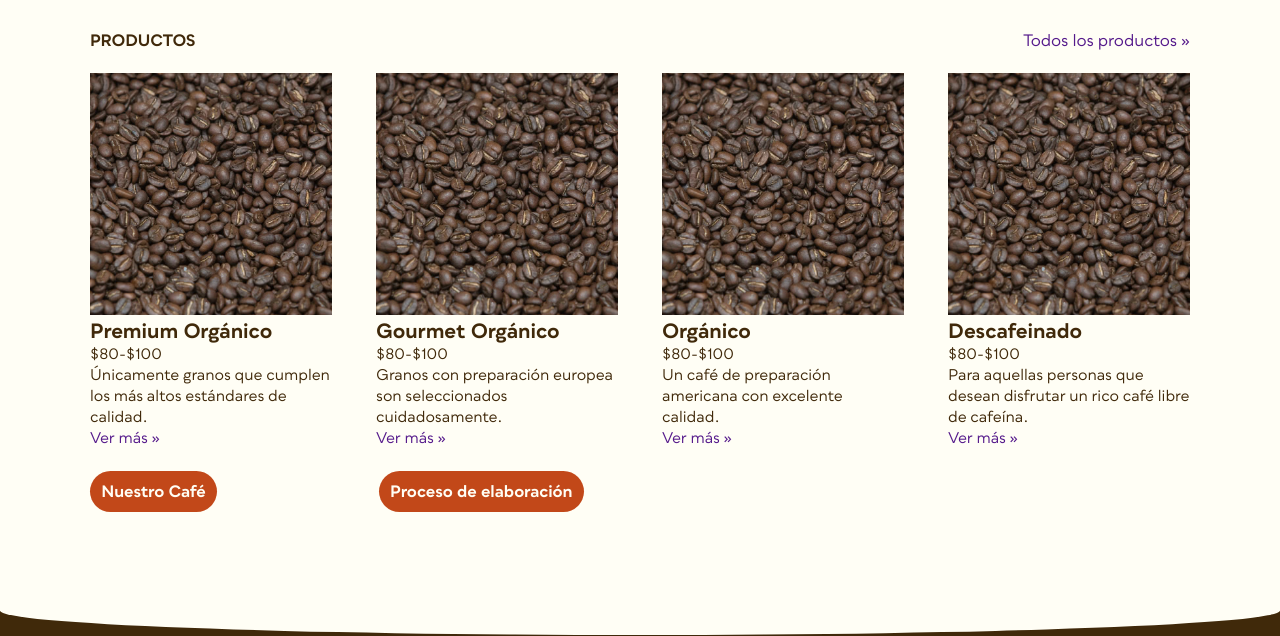
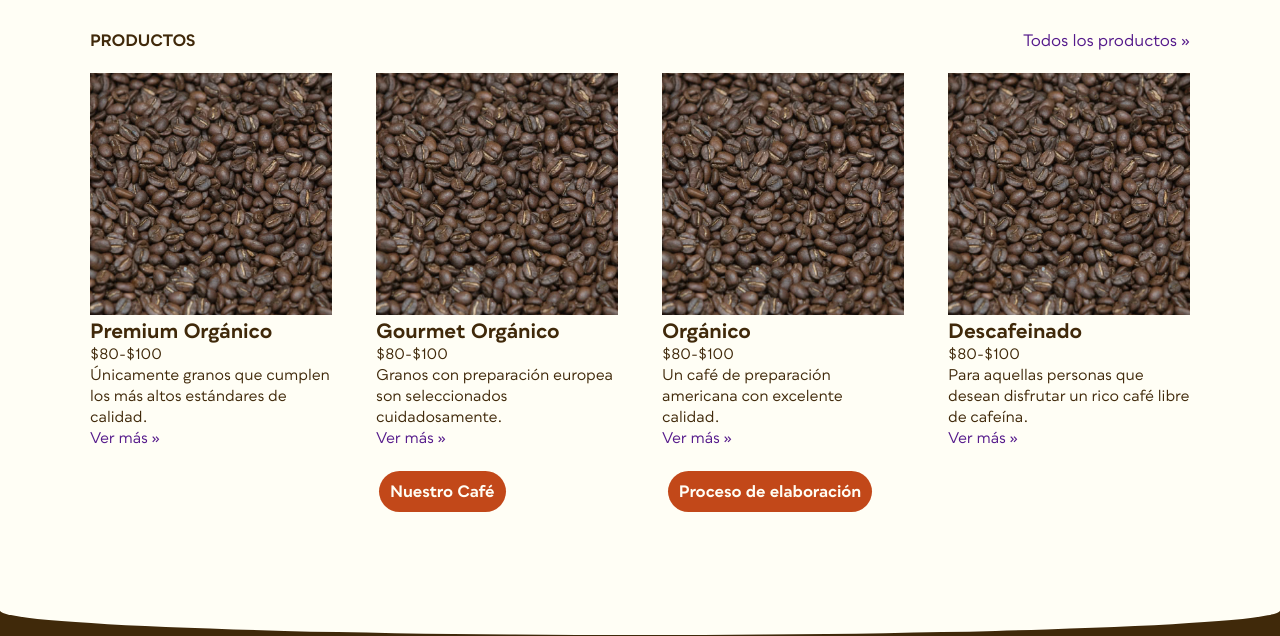
Before and after one commit to arturoacevedob/ase1, a PHP site: page / in a window 1280 px wide. Shown: the part 767-1403 px from the top of the page. Run offline with PHP 8.4, Linux system fonts and the light colour scheme.

Commit message:
fixed the position of buttons in products

```diff
--- a/grid.css
+++ b/grid.css
@@ -117,12 +117,12 @@ nav > ul {
         text-align: right;
     }
 
-    .our {
+    .addbutton1 {
         grid-column: 1;
         grid-row: 3;
     }
 
-    .process {
+    .addbutton2 {
         grid-column: 1;
         grid-row: 4;
     }
@@ -208,6 +208,10 @@ nav > ul {
 }
 
 @media screen and (max-width: 767px) {
+    .product-title, .addbutton1, .addbutton2{
+        margin: 0 25px;
+    }
+
     /*from here*/
     :root {
         --gutter: 3%;
@@ -277,12 +281,12 @@ nav > ul {
         grid-row: 1;
     }
 
-    .our {
+    .addbutton1 {
         grid-column: 2;
         grid-row: 3;
     }
 
-    .process {
+    .addbutton2 {
         grid-column: 3;
         grid-row: 3;
     }
--- a/index.html
+++ b/index.html
@@ -120,8 +120,8 @@
                 </section>
             </div>
             <a class="h2-link right-aligned" href="" target="_self">Todos los productos »</a>
-            <a class="button red">Nuestro Café</a>
-            <a class="button red">Proceso de elaboración</a>
+            <a class="button red addbutton1">Nuestro Café</a>
+            <a class="button red addbutton2">Proceso de elaboración</a>
         </div>
     </aside>
 </div>
```
